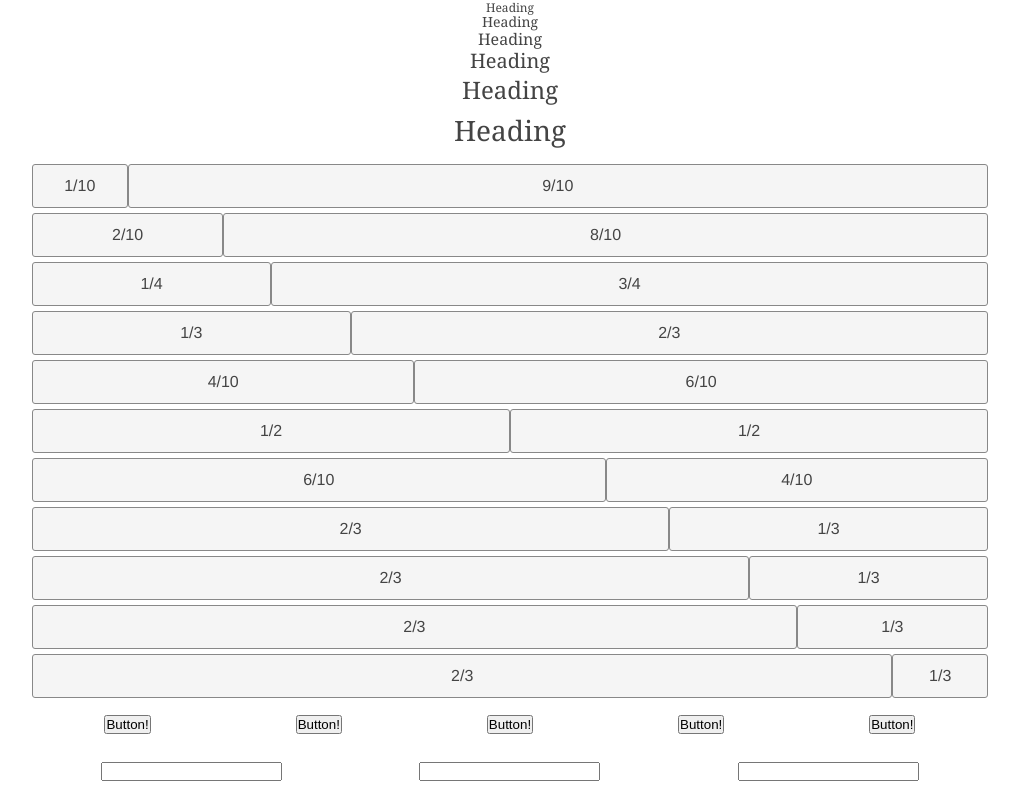
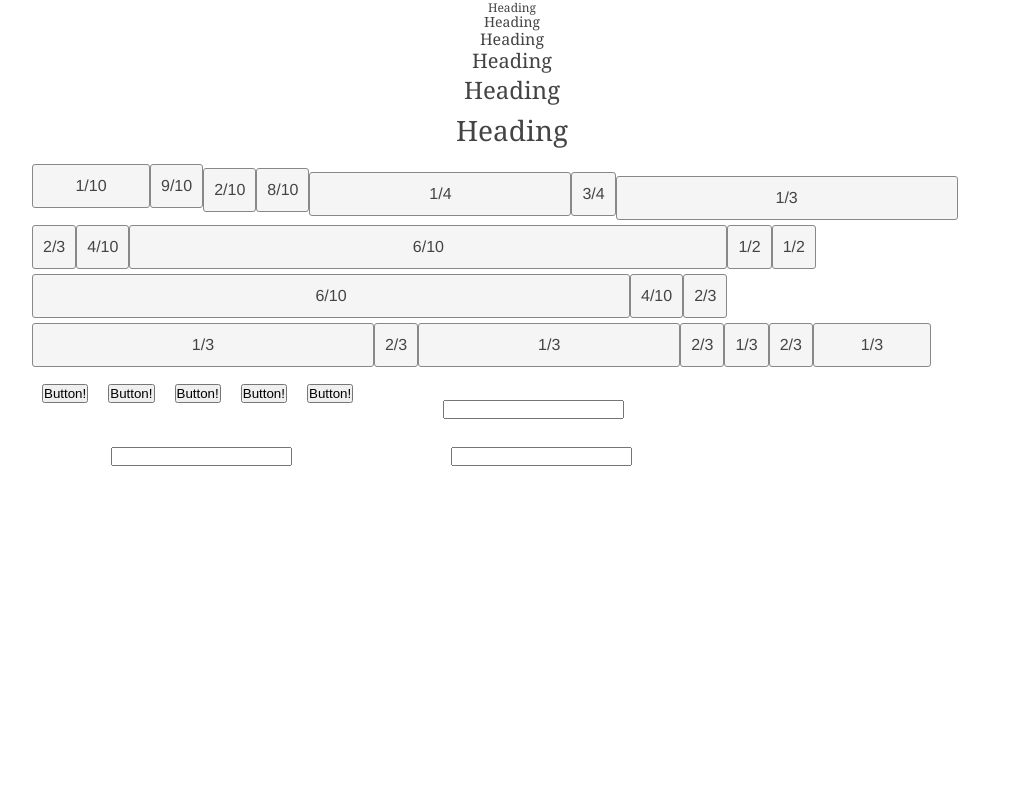
Before and after one commit to achalv/Hackernaut-Training, a plain HTML site: page code/index.html in a window 1280 px wide. Shown: the whole page, without its empty margins (130-1149 px from the left). Drawn offline with Linux system fonts and the light colour scheme.

Commit message:
Added incomplete files.

```diff
--- a/code/base.css
+++ b/code/base.css
@@ -9,10 +9,10 @@ CSS declarations to _everything_ on the page.*/
     margin: 0;
     padding: 0;
     -webkit-font-smoothing: antialiased;
-    /* border-box sizing, because content-box is SO CSS2.1! */
-         -webkit-box-sizing: border-box;
-            -moz-box-sizing: border-box;
-                 box-sizing: border-box;
+    /* Content-box is SO CSS2.1! Fill this in with the correct sizing! */
+         -webkit-box-sizing: ;
+            -moz-box-sizing: ;
+                 box-sizing: ;
 }
 
 body {
@@ -25,9 +25,9 @@ body {
 
 img {
     max-width: 100%; /* Make images responsive, by making them fill 100% of their parent element if possible. */
-    display: block;  /* Render images as block-level element. */
+    display: block;  /* Render images as block-level elements. */
 }
 
 li {
-    list-style: none; /* Remove bullets on lists */
+    /* Remove bullets on lists */
 }
--- a/code/grid.css
+++ b/code/grid.css
@@ -40,14 +40,14 @@ Widths correspond to class name and
 vice-versa, for ease of development. */
 
 .grid--whole       	{ width: 100%;   }
-.grid--ninetenths	{ width: 90%;	 }
-.grid--fourfifths  	{ width: 80%;    }
-.grid--threefourths { width: 75%;    }
-.grid--twothirds   	{ width: 66.66%; }
+.grid--ninetenths	{                }
+.grid--fourfifths  	{                }
+.grid--threefourths {                }
+.grid--twothirds   	{                }
 .grid--sixtenths	{ width: 60%;	 }
-.grid--half        	{ width: 50%;    }
-.grid--fourtenths	{ width: 40%;	 }
+.grid--half        	{                }
+.grid--fourtenths	{                }
 .grid--third       	{ width: 33.33%; }
 .grid--fourth     	{ width: 25%;    }
-.grid--fifth       	{ width: 20%;    }
+.grid--fifth       	{                }
 .grid--tenth        { width: 10%;    }
--- a/code/responsive.css
+++ b/code/responsive.css
@@ -7,14 +7,20 @@ browser window is 480px or less, collapse
 the grid, and set the width of all these
 classes to 100% width. */
 
-@media only screen and (max-width: 960px) {
+
+/* if the maximum width of the screen is 960px or less,
+collapse the grid container to fit the whole width! */
+@media only screen and () {
 	.grid-scaffold {
 		width: 100%;
 	}
 }
 
+/* if the maximum width of the screen is 480px or less,
+collapse the grid columns to fit the whole width! */
+
 @media only screen and (max-width: 480px) {
 	[class*='grid--'] {
-		width: 100%;
+
 	}
 }
```
